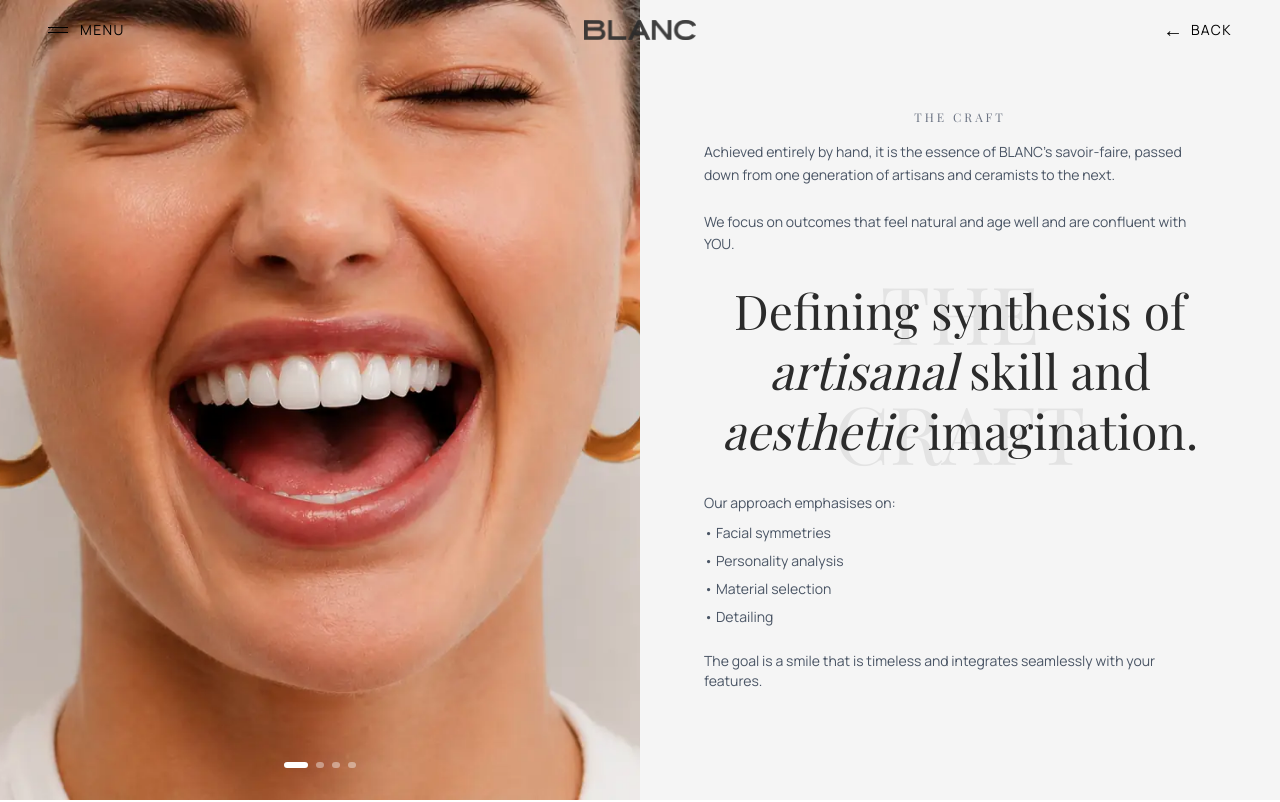
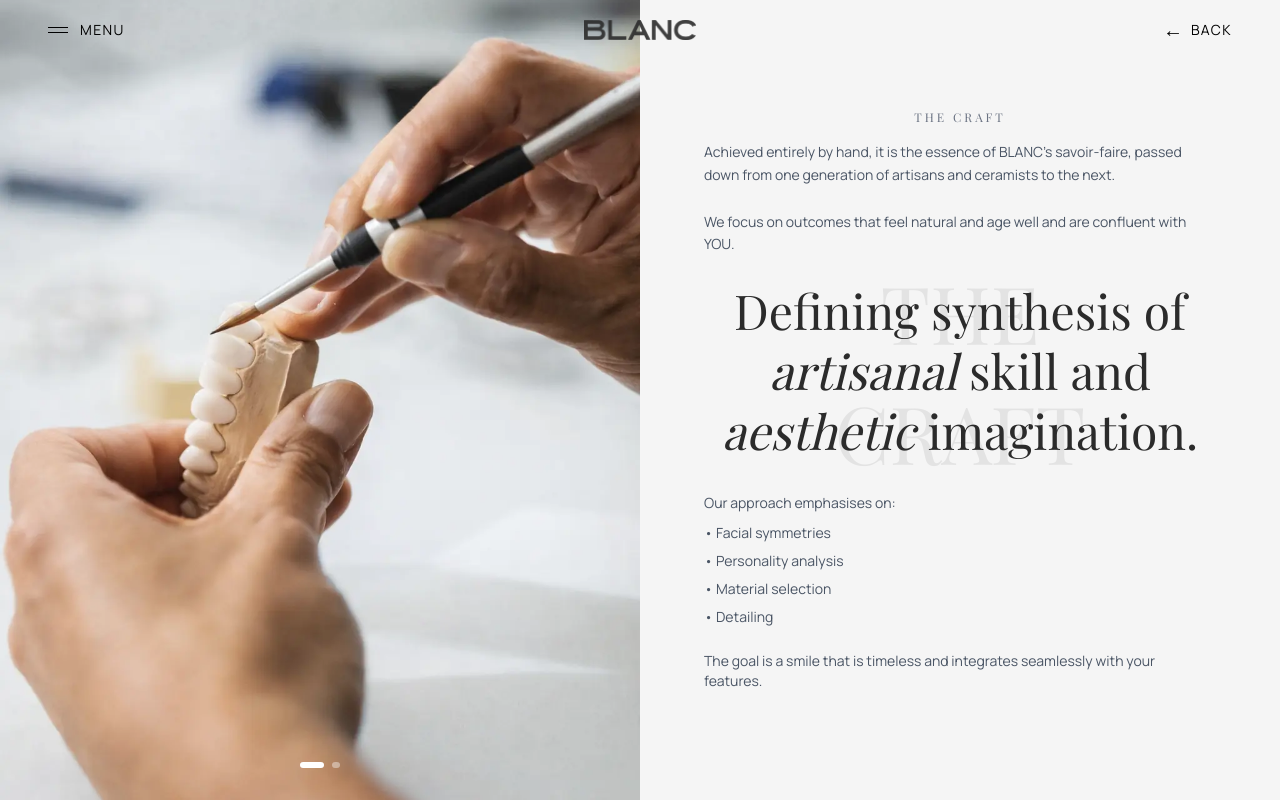
Before and after one commit to Ladwa14/blanc-website, a Next.js app: page /craft in a window 1280 px wide. Shown: the top 802 px of the page. Built offline with nearby package versions, Linux system fonts and the light colour scheme; a web font is replaced by a local one.

Commit message:
Craft images updated with new

```diff
--- a/app/craft/page.tsx
+++ b/app/craft/page.tsx
@@ -7,10 +7,12 @@ import Header from "../sections/Header";
 
 const images = [
 
-  "/Blanc_website_2.webp",
-  "/Smile.webp",
-  "/Above_the_fold_3.webp",
-  "/Above_the_fold_4.webp",
+  "/The_Craft_image1.webp",
+  "/The_Craft_image_2_desktop_.webp"
+  // "/Blanc_website_2.webp",
+  // "/Smile.webp",
+  // "/Above_the_fold_3.webp",
+  // "/Above_the_fold_4.webp",
 
 ];
 
@@ -123,7 +125,7 @@ useEffect(() => {
           </div>
 */}
           {/* LEFT IMAGE */}
-          <div className="w-full md:w-1/2 relative overflow-hidden h-[60vh] md:h-screen">
+          <div className="w-full md:w-1/2 relative overflow-hidden h-[75vh] md:h-screen">
             <div
               className="flex h-full transition-transform duration-500 ease-out"
               style={{
```
Also changed, not shown: public/The_Craft_image1.webp (added), public/The_Craft_image_2_desktop_.webp (added).
